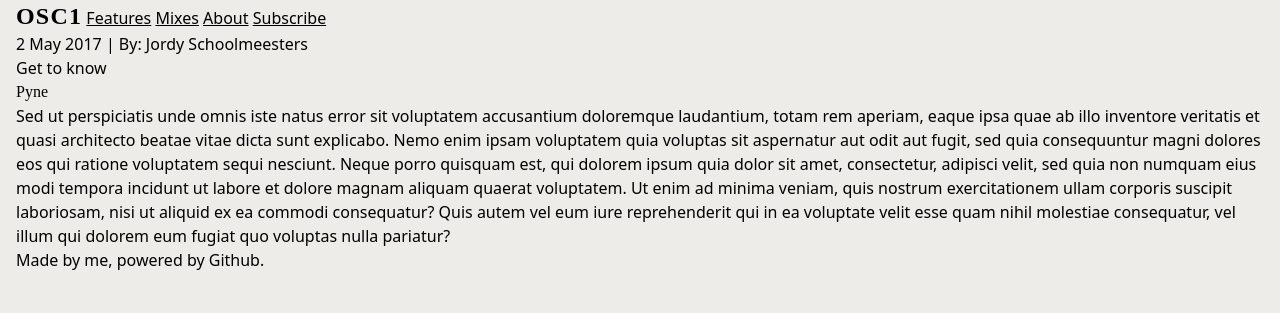
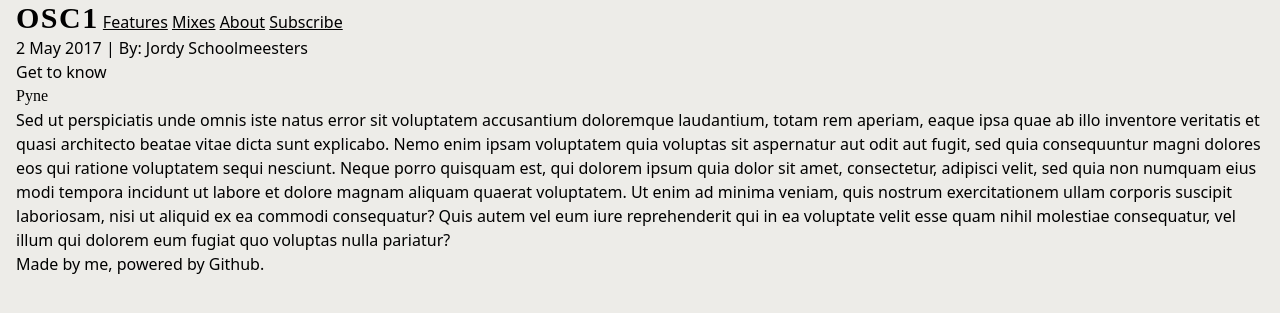
Before and after one commit to osc1blog/osc1blog.github.io, a Jekyll site: the page built from _posts/2017-5-2-pyne.md, in a window 1280 px wide. Shown: the top 313 px of the page. Built offline with Jekyll 4.4.1, drawn with Linux system fonts in a browser that asks for light colours; nearby versions of some CDN libraries; some web fonts are replaced.

Commit message:
Update nav.html

```diff
--- a/_includes/nav.html
+++ b/_includes/nav.html
@@ -1,5 +1,5 @@
 <nav>
-  <a href="/" class="tracking-wider text-2xl font-bold font-['Leto']">OSC1</a>
+  <a href="/" class="tracking-wider text-3xl font-bold font-['Leto']">OSC1</a>
   <a href="/features/" class="underline">Features</a>
   <a href="/mixes/" class="underline">Mixes</a>
   <a href="/about/" class="underline">About</a>
```
